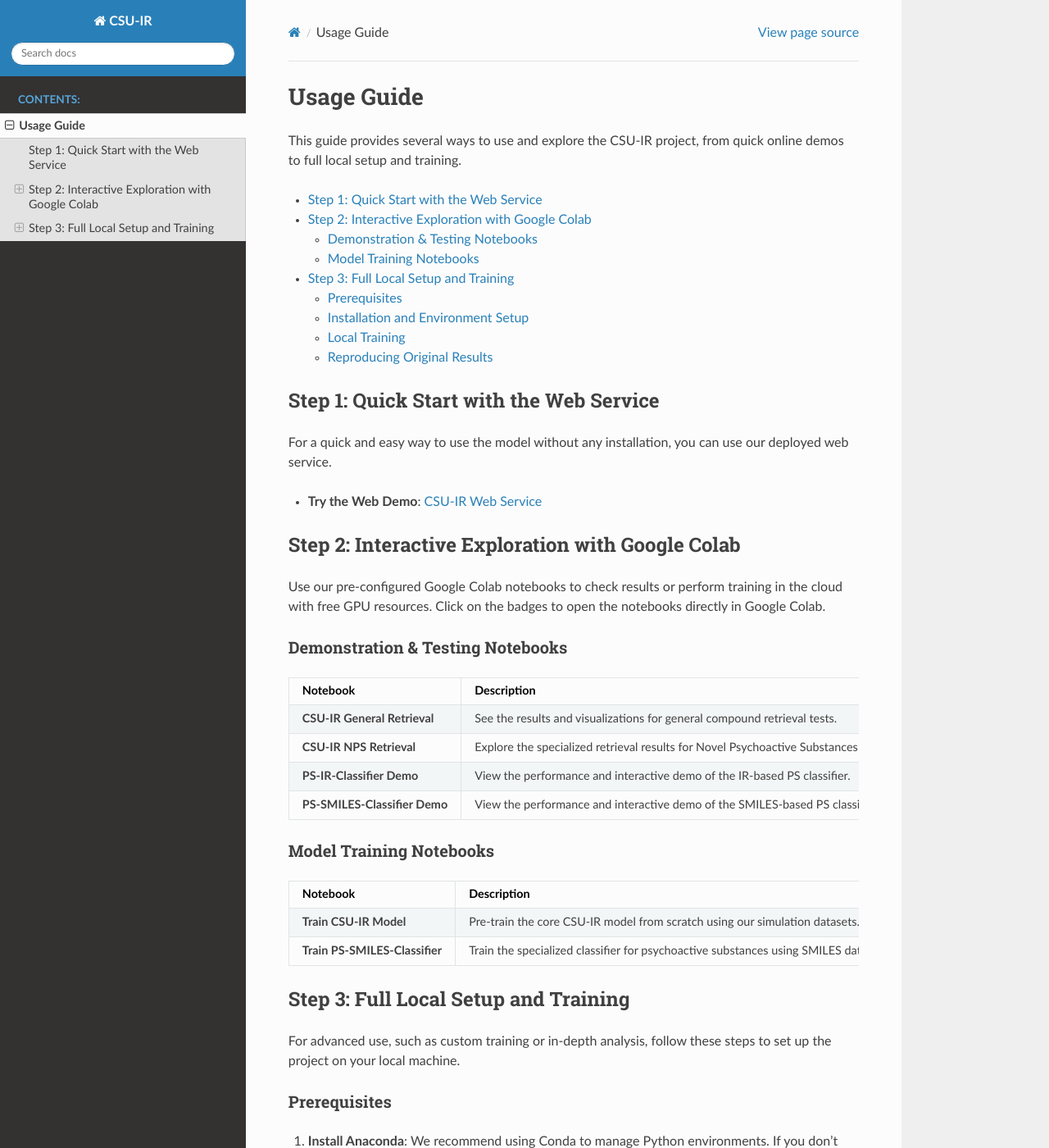
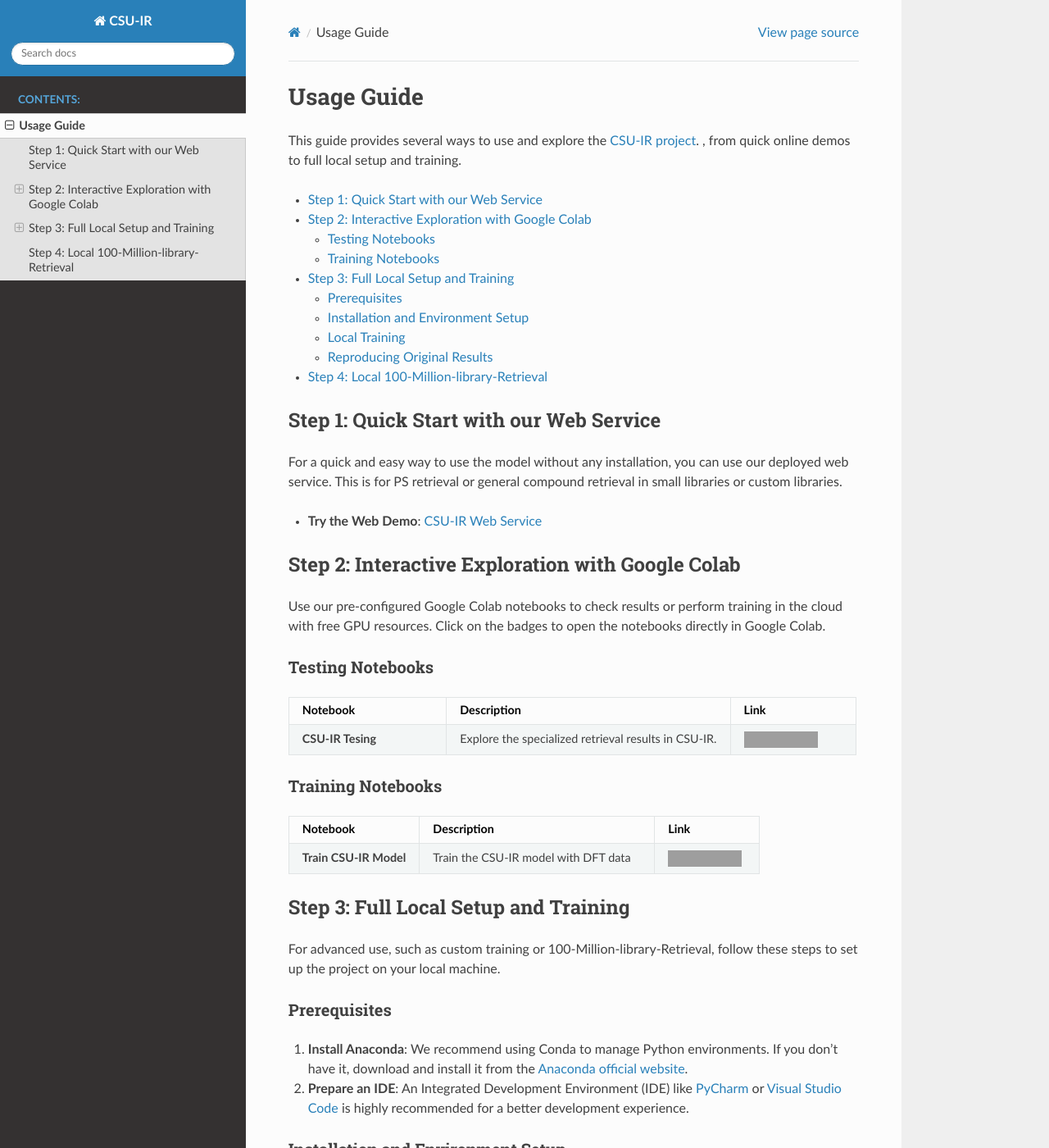
Before and after one commit to Hsqcsu/CSU-IR, a Sphinx documentation site: the page built from doc/source/usage.rst, in a window 1280 px wide and 1400 px high. Shown: the whole window at 82% size. Built offline with Sphinx 7.4.7 and the Read the Docs theme 3.1.0, drawn with Linux system fonts in a browser that asks for light colours; some of the changed text lies outside the part shown; grey boxes are pictures that could not be loaded.

Commit message:
Revise usage guide for CSU-IR project
Updated usage guide with corrected links and additional details for local setup and training.

```diff
--- a/doc/source/usage.rst
+++ b/doc/source/usage.rst
@@ -2,25 +2,26 @@
    Usage Guide
 ================
 
-This guide provides several ways to use and explore the CSU-IR project, from quick online demos to full local setup and training.
+This guide provides several ways to use and explore the `CSU-IR project <https://github.com/Hsqcsu/CSU-IR/tree/main>`_. , from quick online demos to full local setup and training.
 
 .. contents::
    :local:
    :depth: 2
 
-Step 1: Quick Start with the Web Service
+Step 1: Quick Start with our Web Service
 ----------------------------------------
 
 For a quick and easy way to use the model without any installation, you can use our deployed web service.
+This is for PS retrieval or general compound retrieval in small libraries or custom libraries.
 
-* **Try the Web Demo**: `CSU-IR Web Service <https://huggingface.co/spaces/HSQC/CSU-IR>`_
+* **Try the Web Demo**: `CSU-IR Web Service <https://huggingface.co/spaces/Hsqcsu/CSU-IR-Web>`_
 
 Step 2: Interactive Exploration with Google Colab
 -------------------------------------------------
 
 Use our pre-configured Google Colab notebooks to check results or perform training in the cloud with free GPU resources. Click on the badges to open the notebooks directly in Google Colab.
 
-Demonstration & Testing Notebooks
+Testing Notebooks
 ~~~~~~~~~~~~~~~~~~~~~~~~~~~~~~~~~
 
 .. list-table::
@@ -30,28 +31,12 @@
    * - Notebook
      - Description
      - Link
-   * - **CSU-IR General Retrieval**
-     - See the results and visualizations for general compound retrieval tests.
+   * - **CSU-IR Tesing**
+     - Explore the specialized retrieval results in CSU-IR.
      - .. image:: https://colab.research.google.com/assets/colab-badge.svg
-          :target: https://colab.research.google.com/github/Hsqcsu/CSU-IR/blob/main/test_CSU-IR_General_retrieval_in_colab.ipynb
+          :target: https://colab.research.google.com/github/Hsqcsu/CSU-IR/blob/main/colab/test_CSU_IR_in_colab.ipynb
           :alt: Open In Colab
-   * - **CSU-IR NPS Retrieval**
-     - Explore the specialized retrieval results for Novel Psychoactive Substances (NPS).
-     - .. image:: https://colab.research.google.com/assets/colab-badge.svg
-          :target: https://colab.research.google.com/github/Hsqcsu/CSU-IR/blob/main/test_CSU-IR_NPS_retrieval_in_colab.ipynb
-          :alt: Open In Colab
-   * - **PS-IR-Classifier Demo**
-     - View the performance and interactive demo of the IR-based PS classifier.
-     - .. image:: https://colab.research.google.com/assets/colab-badge.svg
-          :target: https://colab.research.google.com/github/Hsqcsu/CSU-IR/blob/main/test_PS-IR-Classifier_in_colab.ipynb
-          :alt: Open In Colab
-   * - **PS-SMILES-Classifier Demo**
-     - View the performance and interactive demo of the SMILES-based PS classifier.
-     - .. image:: https://colab.research.google.com/assets/colab-badge.svg
-          :target: https://colab.research.google.com/github/Hsqcsu/CSU-IR/blob/main/test_PS-SMILES-Classifier_in_colab.ipynb
-          :alt: Open In Colab
-
-Model Training Notebooks
+Training Notebooks
 ~~~~~~~~~~~~~~~~~~~~~~~~
 
 .. list-table::
@@ -62,21 +47,16 @@
      - Description
      - Link
    * - **Train CSU-IR Model**
-     - Pre-train the core CSU-IR model from scratch using our simulation datasets.
+     - Train the CSU-IR model with DFT data
      - .. image:: https://colab.research.google.com/assets/colab-badge.svg
-          :target: https://colab.research.google.com/github/Hsqcsu/CSU-IR/blob/main/train_CSU-IR_in_colab.ipynb
-          :alt: Open In Colab
-   * - **Train PS-SMILES-Classifier**
-     - Train the specialized classifier for psychoactive substances using SMILES data.
-     - .. image:: https://colab.research.google.com/assets/colab-badge.svg
-          :target: https://colab.research.google.com/github/Hsqcsu/CSU-IR/blob/main/train_SMILE_Classifier_in_colab.ipynb
+          :target: https://colab.research.google.com/github/Hsqcsu/CSU-IR/blob/main/colab/train_CSU_IR_in_colab.ipynb
           :alt: Open In Colab
 
 
 Step 3: Full Local Setup and Training
 -------------------------------------
 
-For advanced use, such as custom training or in-depth analysis, follow these steps to set up the project on your local machine.
+For advanced use, such as custom training or 100-Million-library-Retrieval, follow these steps to set up the project on your local machine.
 
 Prerequisites
 ~~~~~~~~~~~~~
@@ -97,7 +77,6 @@
 .. code-block:: bash
 
    git clone https://github.com/Hsqcsu/CSU-IR.git
-   cd CSU-IR
 
 **2. Create and Activate the Conda Environment**
 
@@ -118,19 +98,19 @@
 .. important::
    **Download Datasets First!**
 
-   Before you can start training, you must download the required datasets from our Hugging Face repository: `CSU-IR Datasets on Hugging Face <https://huggingface.co/datasets/HSQC/CSU-IR_DATA>`_.
+   Before you can start training, you must download the required datasets from our Hugging Face repository: `CSU-IR training Datasets on Hugging Face <https://huggingface.co/Hsqcsu/CSU-IR/tree/main>`_.
 
-   Please check the corresponding ``.yaml`` file in the ``configs/`` directory to identify which specific dataset is needed for each training script. Ensure the data is placed in the correct directory as specified in the configuration (e.g., ``data/pretrain_data/``).
+   Please check the corresponding ``.yaml`` file in the ``configs/`` directory to identify which specific dataset is needed for each training script. Ensure the data is placed in the correct directory as specified in the configuration.
 
-Once the environment and data are correctly set up, you can start training the models from the terminal.
+Once the environment and data are correctly set up, you can start training. It is strongly recommended to run this script in an IDE terminal (like PyCharm's) instead of the standard system terminal to avoid potential environment-related issues.
 
-**Pre-train CSU-IR with Molecular Dynamics (MD) data**
+**train CSU-IR with Molecular Dynamics (MD) data**
 
 .. code-block:: bash
 
-   python -m CSU-IR.train_and_val.pretrain_MD --config configs/config_CSU-IR_pretrain_MD.yaml
+   python -m local_training/Multi-stage_training_CSU-IR_in_local --config configs/config_CSU-IR_Multi-stage_training_I_MD.yaml
 
-**Pre-train CSU-IR with Density Functional Theory (DFT) data**
+**train CSU-IR with Density Functional Theory (DFT) data**
 
 .. code-block:: bash
 
@@ -140,17 +120,23 @@
 
 .. code-block:: bash
 
-   python -m CSU-IR.train_and_val.train_SMILES_Classifier --config configs/config_SMILES_Classifer_train.yaml
+   python -m local_training/Multi-stage_training_CSU-IR_in_local --config configs/config_CSU-IR_Multi-stage_training_II_DFT.yaml
 
 Reproducing Original Results
 ~~~~~~~~~~~~~~~~~~~~~~~~~~~~
 
 .. note::
-   To view and reproduce the results from the original paper, you must first download the pre-trained model weights and the required test data.
+   To view and reproduce the results from the original paper, you must first download the trained model weights and the required test data.
 
-   * **Download From**: `CSU-IR Model Hub <https://huggingface.co/HSQC/CSU-IR>`_
+   * **Download From**: `CSU-IR Model Hub <https://huggingface.co/Hsqcsu/CSU-IR/tree/main>`_
    * **Placement**: Please place all downloaded files into their respective directories as expected by the analysis scripts (e.g., model weights into a ``checkpoints/`` folder and test data into the ``data/`` folder).
 
 After setting up the necessary files, you can run the provided analysis scripts to reproduce the results.
 
-*   **Analysis Script**: Please refer to the ``reproduce_results.py`` script for detailed instructions on execution.
+*   **Analysis Script**: Please refer to the `batch_test_and_infer.py <https://github.com/Hsqcsu/CSU-IR/blob/main/CSU-IR/test_and_infer/batch_test_and_infer.py>`_ script for detailed instructions on execution.
+
+Step 4: Local 100-Million-library-Retrieval
+----------------------------------------
+For 100-Million-Scale retrieval，We have provided a GUI for local usage.
+
+Users need to download the processed 100-million-library-Retrieval library from `Hugging Face <https://huggingface.co/datasets/Hsqcsu/CSU-IR>`_ and place it in the data/100-Million-library-Retrieval folder. Then, simply run `Retrieval_GUI.py <https://github.com/Hsqcsu/CSU-IR/tree/main/CSU-IR/100-Million-library-Retrieval/Retrieval_GUI.py>`_ and click the link generated in the terminal to perform a 100-million-library retrieval.
```
Also changed, not shown: other parts of doc/source/usage.rst (+2 -1 lines).
